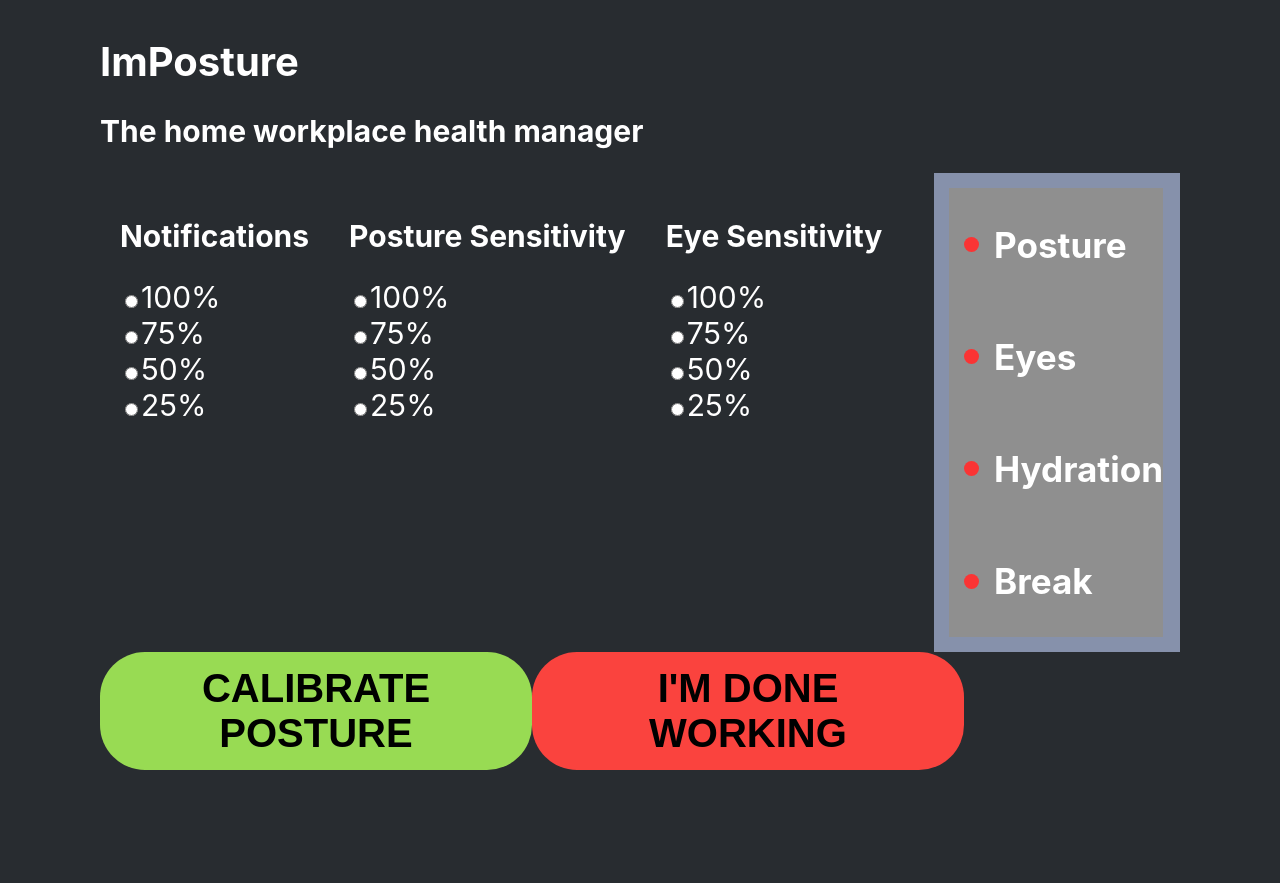
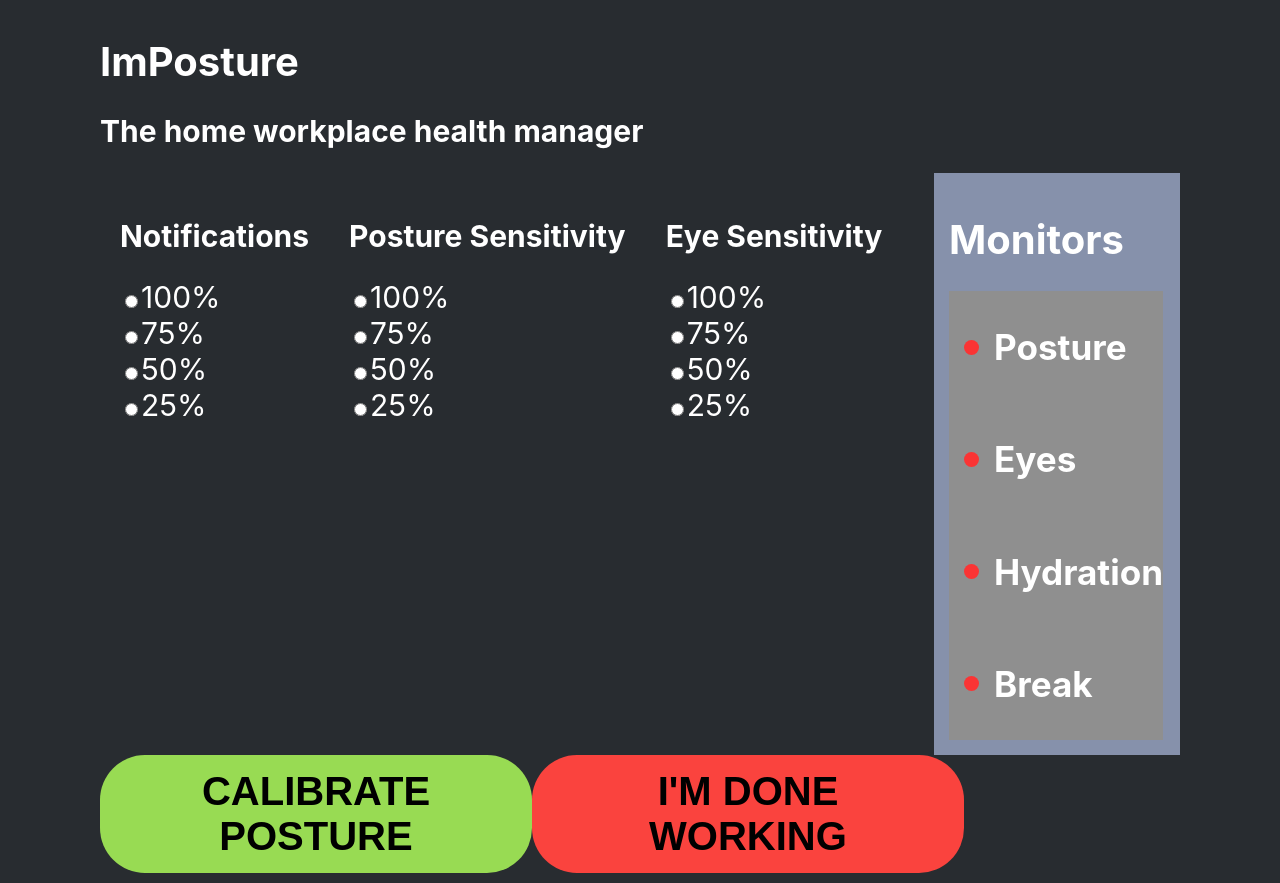
Before and after one commit to WillChen789/DubHacks2020, a React (Create React App) app in the folder app/: page / in a window 1280 px wide. Before the commit the page ends 800 px from the top, so only its background shows below. Built offline with nearby package versions, Linux system fonts and the light colour scheme.

Commit message:
add heading for monitors

```diff
--- a/app/src/Monitors.js
+++ b/app/src/Monitors.js
@@ -54,11 +54,16 @@ export class Monitors extends React.Component {
   }
   render() {
     return (
-      <div className="monitorCombination">
-        <Monitor type={this.state.posture} name="Posture"/>
-        <Monitor type={this.state.posture} name="Eyes"/>
-        <Monitor type={this.state.posture} name="Hydration"/>
-        <Monitor type={this.state.posture} name="Break"/>
+      <div>
+          <div className="title">
+            <h1>Monitors</h1>
+          </div>
+          <div className="monitorCombination">
+            <Monitor type={this.state.posture} name="Posture"/>
+            <Monitor type={this.state.posture} name="Eyes"/>
+            <Monitor type={this.state.posture} name="Hydration"/>
+            <Monitor type={this.state.posture} name="Break"/>
+          </div>
       </div>
     );
   }
```
